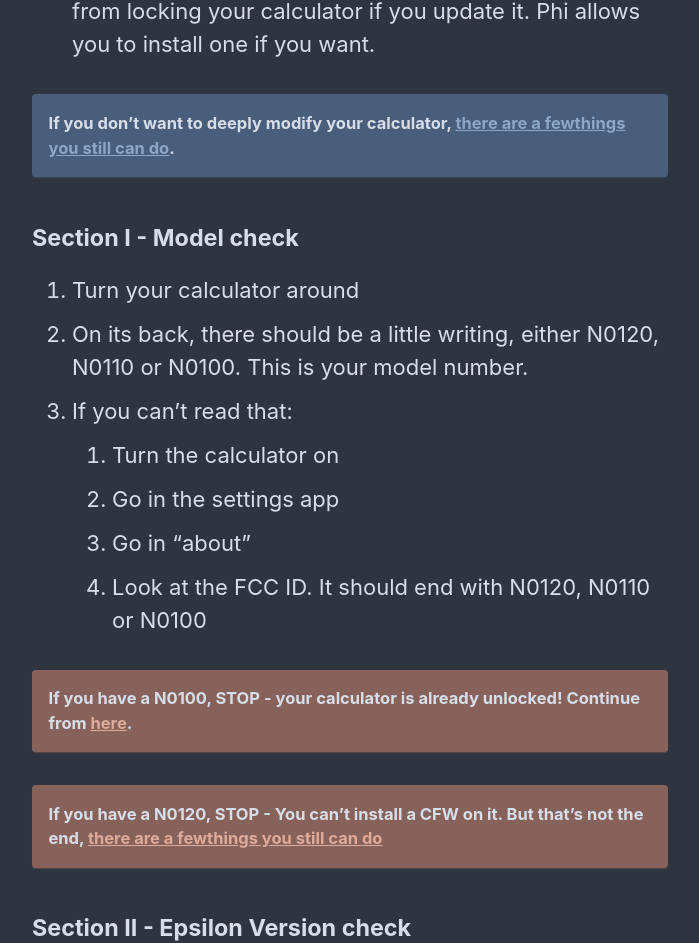
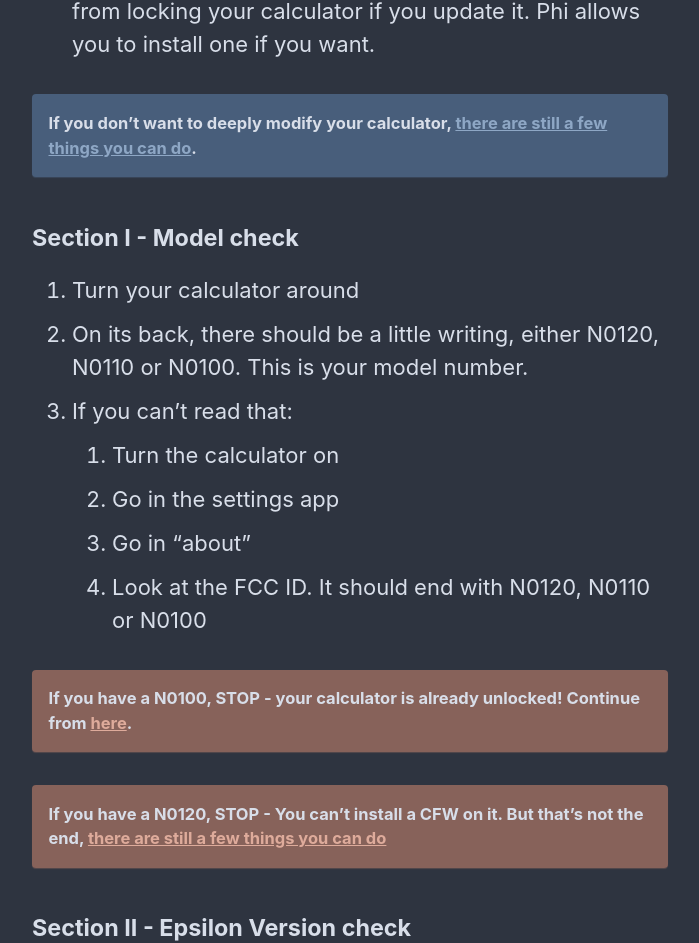
Before and after one commit to Omega-Numworks/Omega-Guide, a Jekyll site: the page built from _pages/en_US/get-started.md, in a window 1280 px wide and 1400 px high, scrolled down 1108 px. Shown: the part 147-1090 px from the top of the window, without its empty margins (290-989 px from the left). Built offline with Jekyll 4.4.1, drawn with Linux system fonts in a browser that asks for light colours; comment, search, counter and statistics services are not loaded.

Commit message:
Update get-started.md

```diff
--- a/_pages/en_US/get-started.md
+++ b/_pages/en_US/get-started.md
@@ -16,7 +16,7 @@
 4. Recovery mode ("STM32 DFU bootloader" or "hwloader"): This is a mode on the calculator that allows to change anything, and the one that Numworks locked. It's usually accessed when pressing "reset" on the back of the calculator while holding the "6" key and it can be recognized when you get a black screen with the led turned on red. This is what you need to get at the end to be able to install anything you want.
 5. Bootloader ("softloader"): This is a menu you can get in different ways, it depends on the CFW you choose. It allows you to reinstall the firmware and can prevent you from locking your calculator if you update it. Phi allows you to install one if you want.
 
-If you don't want to deeply modify your calculator, [there are a fewthings you still can do](what-to-do-locked).
+If you don't want to deeply modify your calculator, [there are still a few things you can do](what-to-do-locked).
 {: .notice--info}
 
 #### Section I - Model check
@@ -32,7 +32,7 @@
 If you have a N0100, STOP - your calculator is already unlocked! Continue from [here](n0100-now-what).
 {: .notice--warning}
 
-If you have a N0120, STOP - You can't install a CFW on it. But that's not the end, [there are a fewthings you still can do](what-to-do-locked)
+If you have a N0120, STOP - You can't install a CFW on it. But that's not the end, [there are still a few things you can do](what-to-do-locked)
 {: .notice--warning}
 
 
```
